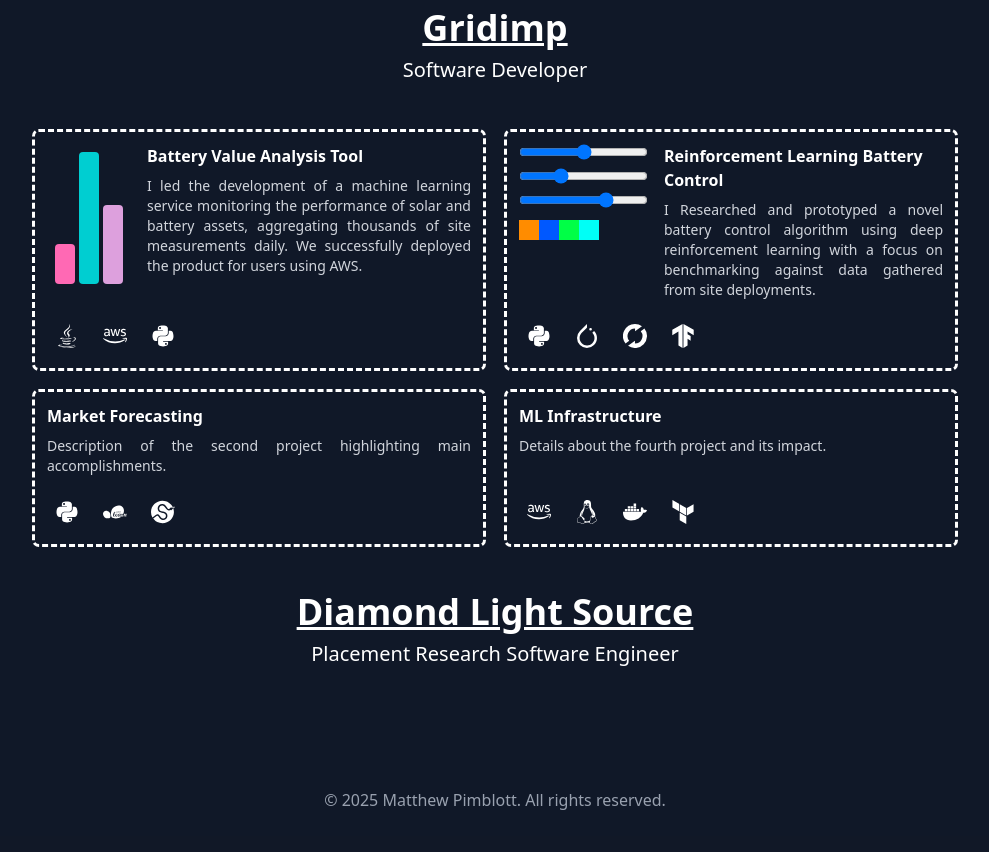
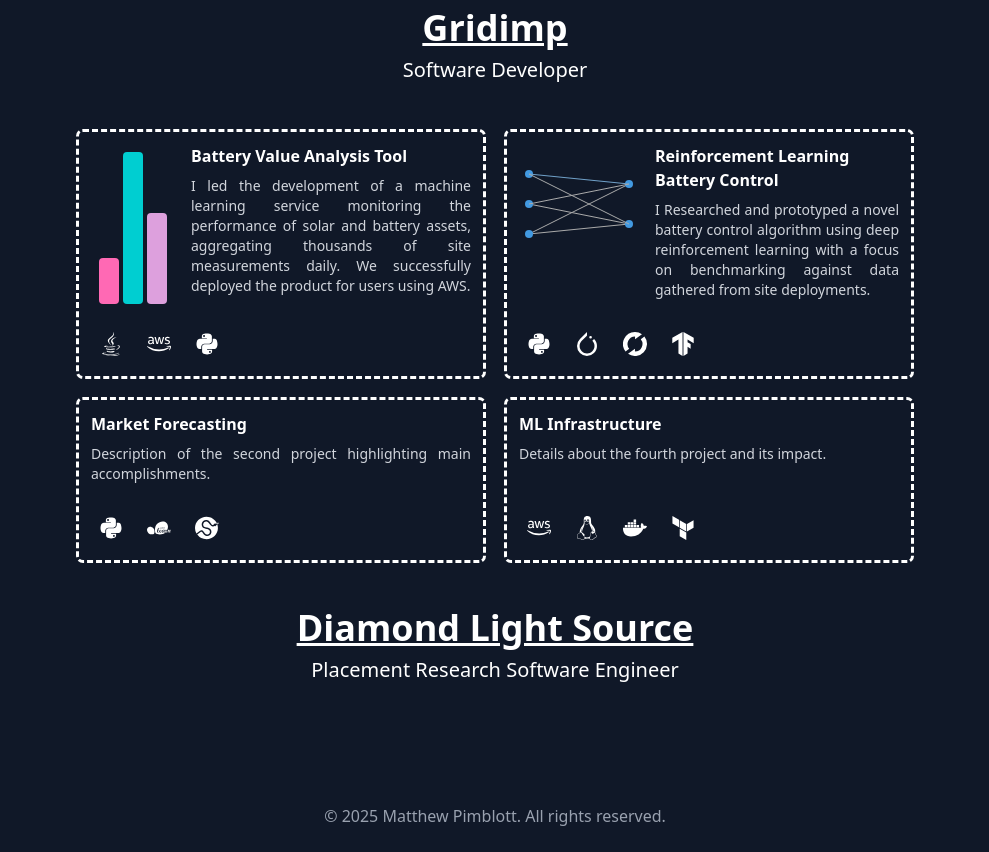
Before and after one commit to mpimblott/mpimblott.github.io, a React (Vite) app: page / in a window 1280 px wide. Shown: the part 840-1692 px from the top of the page, without its empty margins (145-1134 px from the left). Built offline with nearby package versions, Linux system fonts and the light colour scheme.

Commit message:
Show connected network on rl project card, improve positioning

```diff
--- a/package.json
+++ b/package.json
@@ -13,6 +13,7 @@
   },
   "dependencies": {
     "@tailwindcss/vite": "^4.1.11",
+    "d3": "^7.9.0",
     "motion": "^12.23.0",
     "react": "^19.1.0",
     "react-dom": "^19.1.0",
@@ -21,6 +22,7 @@
   "devDependencies": {
     "@eslint/js": "^9.30.1",
     "@tailwindcss/postcss": "^4.1.11",
+    "@types/d3": "^7.4.3",
     "@types/react": "^19.1.8",
     "@types/react-dom": "^19.1.6",
     "@vitejs/plugin-react": "^4.6.0",
--- a/src/App.tsx
+++ b/src/App.tsx
@@ -1,11 +1,10 @@
-import { FaGithub, FaLinkedin, FaChevronDown } from 'react-icons/fa';
+import { FaChevronDown, FaGithub, FaLinkedin } from 'react-icons/fa';
 import SkillsCarousel from "./components/skills_carousel";
 import Gridimp from "./pages/gridimp";
 import Diamond from "./pages/diamond";
 
 function App() {
-  return (
-    <div className="flex flex-col min-h-screen bg-gray-900 text-white">
+  return (<div className="flex flex-col min-h-screen bg-gray-900 text-white">
       <section className="flex flex-col items-center justify-center min-h-screen relative">
         <h1 className="text-6xl font-bold mb-4 text-center">Matthew Pimblott</h1>
         <div className="flex gap-x-4 mb-6">
@@ -18,15 +17,16 @@ function App() {
           <FaChevronDown size={36} className="animate-bounce text-blue-300"/>
         </div>
       </section>
-      <main className="flex flex-col items-center w-full px-4 mb-12">
-        <Gridimp/>
-        <Diamond/>
+      <main className="flex flex-col items-center px-4 mb-12">
+        <div className="w-4/6">
+          <Gridimp/>
+          <Diamond/>
+        </div>
       </main>
       <footer className="w-full py-6 mt-auto text-center text-gray-400">
         <p>&copy; {new Date().getFullYear()} Matthew Pimblott. All rights reserved.</p>
       </footer>
-    </div>
-  );
+    </div>);
 }
 
 export default App;
--- a/src/components/project_card.tsx
+++ b/src/components/project_card.tsx
@@ -66,19 +66,20 @@ export interface Project {
 function ProjectCard({project, index, children}: {
   project: Project; index: number, children?: React.ReactNode;
 }) {
+  // fade in the card
   return (<motion.div
     initial={{opacity: 0}}
     whileInView={{opacity: 1}}
     transition={{
       duration: 0.8, delay: 0.1,
     }}
-    className="flex flex-row overflow-hidden outline-dashed rounded-sm w-full max-w-md h-full"
+    className="flex flex-row overflow-hidden outline-dashed rounded-sm w-full h-full"
   >
-    <div className="p-3 flex flex-col justify-between">
+    <div className="p-3 flex flex-col justify-between w-full">
       <div>
         <div className="flex gap-4 items-start h-full">
           {children && (
-            <div className="w-1/3 h-full">
+            <div className="h-full">
               {children}
             </div>
           )}
@@ -88,11 +89,11 @@ function ProjectCard({project, index, children}: {
           </div>
         </div>
       </div>
-      <div className="flex flex-wrap gap-2">
+      <div className="flex flex-wrap gap-2 mt-2">
         {project.technologies.map((tech, i) => (<div key={i} className="relative group">
           <div className="p-2 rounded-full hover:bg-gray-700 transition-colors duration-200">
             <tech.icon className="w-6 h-6"/>
-            <div className="absolute bottom-full left-1/2 -translate-x-1/2 mb-2 hidden group-hover:block">
+            <div className="absolute bottom-full left-1/2 -translate-x-1/2 mb-2 hidden group-hover:block z-100">
               <div className="bg-gray-800 text-white text-sm px-2 py-1 rounded whitespace-nowrap">
                 {tech.name}
               </div>
--- a/src/pages/gridimp.tsx
+++ b/src/pages/gridimp.tsx
@@ -4,7 +4,7 @@ import ProjectCard, {
 } from "../components/project_card";
 import BarChart from "../components/bar_chart";
 import Experience_section from "./experience_section";
-import RlControlDemo from "../components/rl_control_demo";
+import ConnectedNetwork from "../components/connected_network";
 
 
 const projects: Project[] = [{
@@ -21,7 +21,7 @@ const projects: Project[] = [{
   description: "I Researched and prototyped a novel battery control algorithm using deep reinforcement learning with" + " a focus on benchmarking against data gathered from site deployments.",
   technologies: [Python, Pytorch, MlFlow, TensorFlow],
   link: "#",
-  children: <RlControlDemo data={[{value:10}, {value:1}, {value:5}, {value:3}]} maxValue={10}/>
+  children: <div className="h-30 w-30"><ConnectedNetwork /></div>
 }, {
   title: "Market Forecasting",
   description: "Description of the second project highlighting main accomplishments.",
@@ -39,9 +39,9 @@ const projects: Project[] = [{
  */
 function Gridimp() {
   return (<Experience_section title={"Gridimp"} subtitle={"Software Developer"} children={<>
-      <div className="grid grid-cols-1 md:grid-cols-2 lg:grid-cols-2 gap-6">
+      <div className="grid grid-cols-1 md:grid-cols-2 lg:grid-cols-2 gap-6 w-full">
         {projects.map((project, index) => (
-          <ProjectCard key={project.title} project={project} index={index} children={project.children}/> // @ts-ignore
+          <ProjectCard key={project.title} project={project} index={index} children={project.children}/>
         ))}
       </div>
     </>} />);
```
Also changed, not shown: 1 other file (tests, documents, lock files or other folders).
